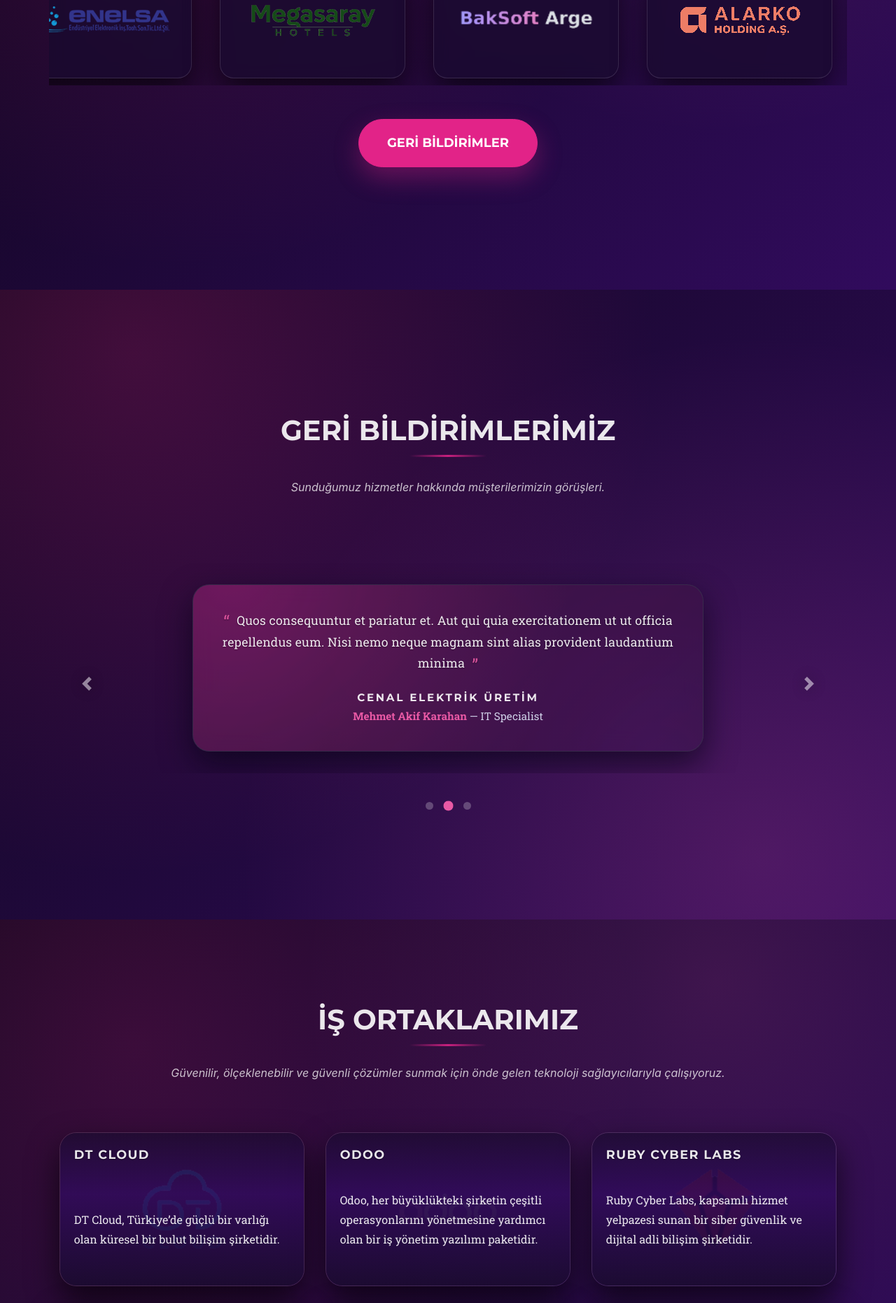
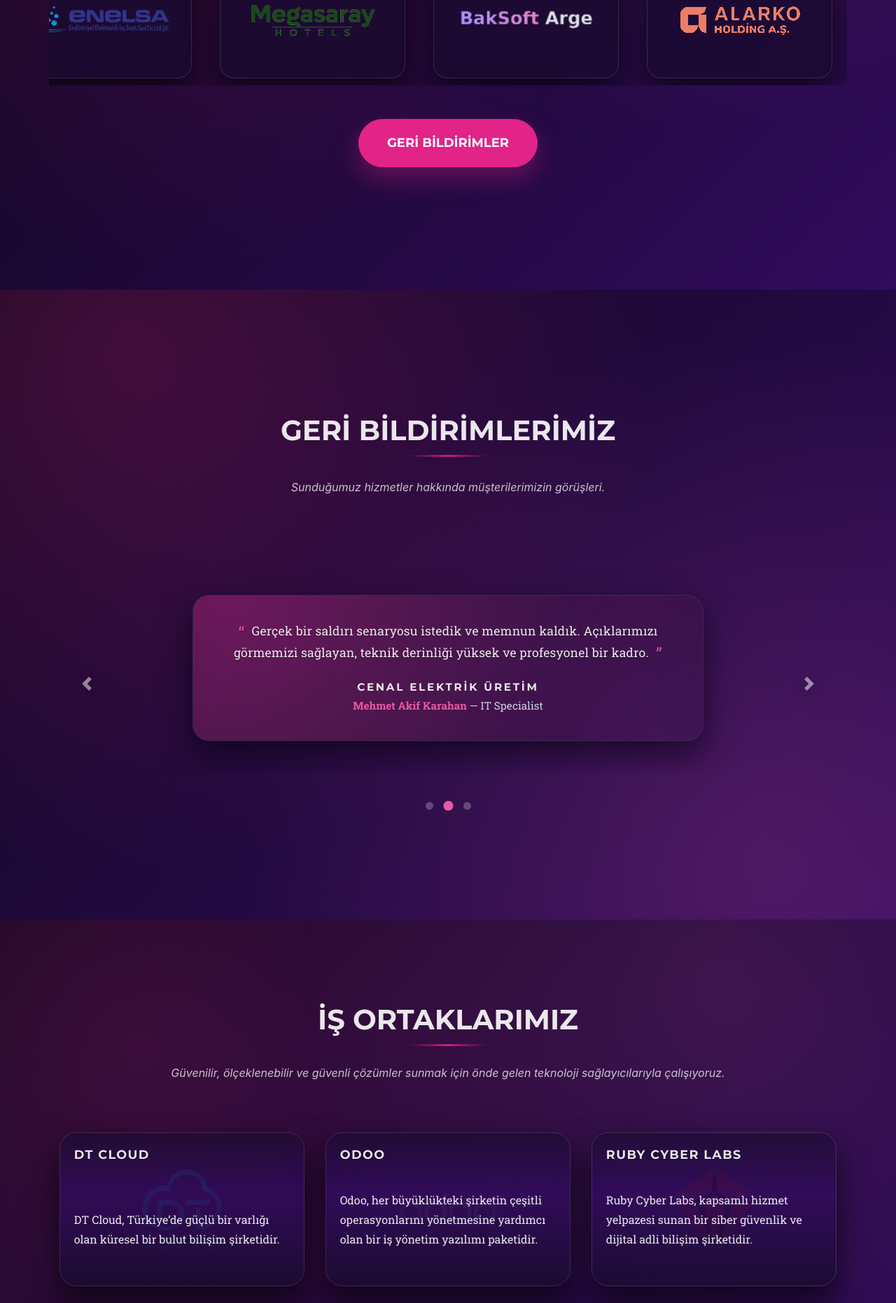
Before and after one commit to ValienteTechnologies/ValienteTechnologies.github.io, a Jekyll site: the page built from index.md, in a window 1280 px wide. Shown: the part 3186-5048 px from the top of the page at 70% size. Built offline with Jekyll 4.4.1, drawn with Linux system fonts in a browser that asks for light colours; some web fonts are replaced.

Commit message:
up tstm text

```diff
--- a/_data/sitetext.yml
+++ b/_data/sitetext.yml
@@ -149,12 +149,12 @@
       - company: "CENAL Elektrik Üretim"
         person: "Mehmet Akif Karahan"
         title: "IT Specialist"
-        quote: "Quos consequuntur et pariatur et. Aut qui quia exercitationem ut ut officia repellendus eum. Nisi nemo neque magnam sint alias provident laudantium minima"
+        quote: "Gerçek bir saldırı senaryosu istedik ve memnun kaldık. Açıklarımızı görmemizi sağlayan, teknik derinliği yüksek ve profesyonel bir kadro."
 
       - company: "Megasaray Hotels"
         person: "Şükrü Kavurmacı"
         title: "Group IT Manager"
-        quote: "A quaerat ea doloribus ut iure unde. Illo quia ut officia natus quis quaerat. Dolore nihil eum aliquam rerum possimus consequatur nulla. Labore voluptatem hic sit"
+        quote: "ISO 27001 sürecinde eksiklikleri da görmek adına birlikte çalıştık. Çok yönlü kapsamlı testler yaptılar ve birçok kritik zafiyeti kapatmamıza yardımcı oldular."
 
   contact:
     title: "İletişime Geçin"
```
